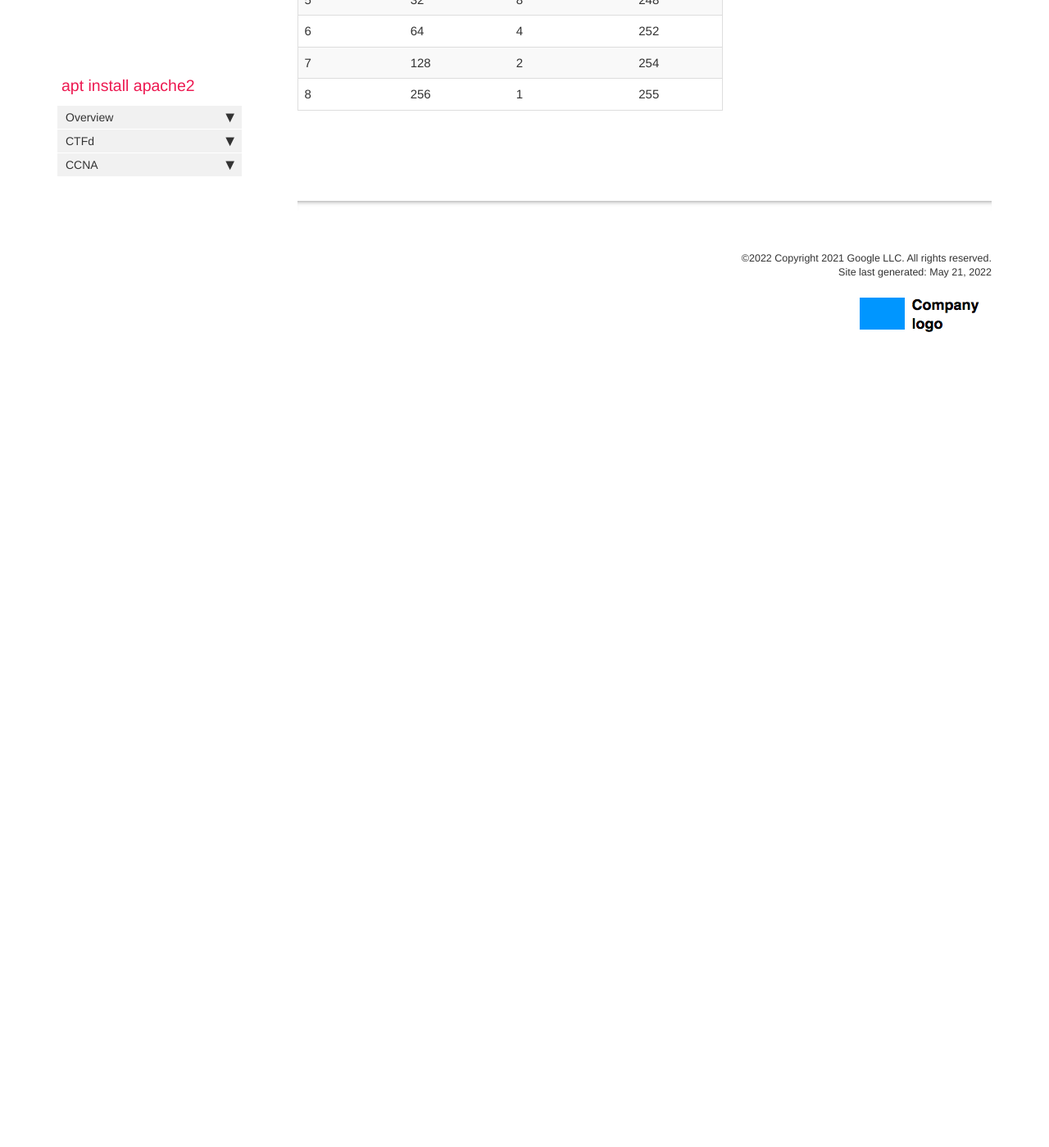
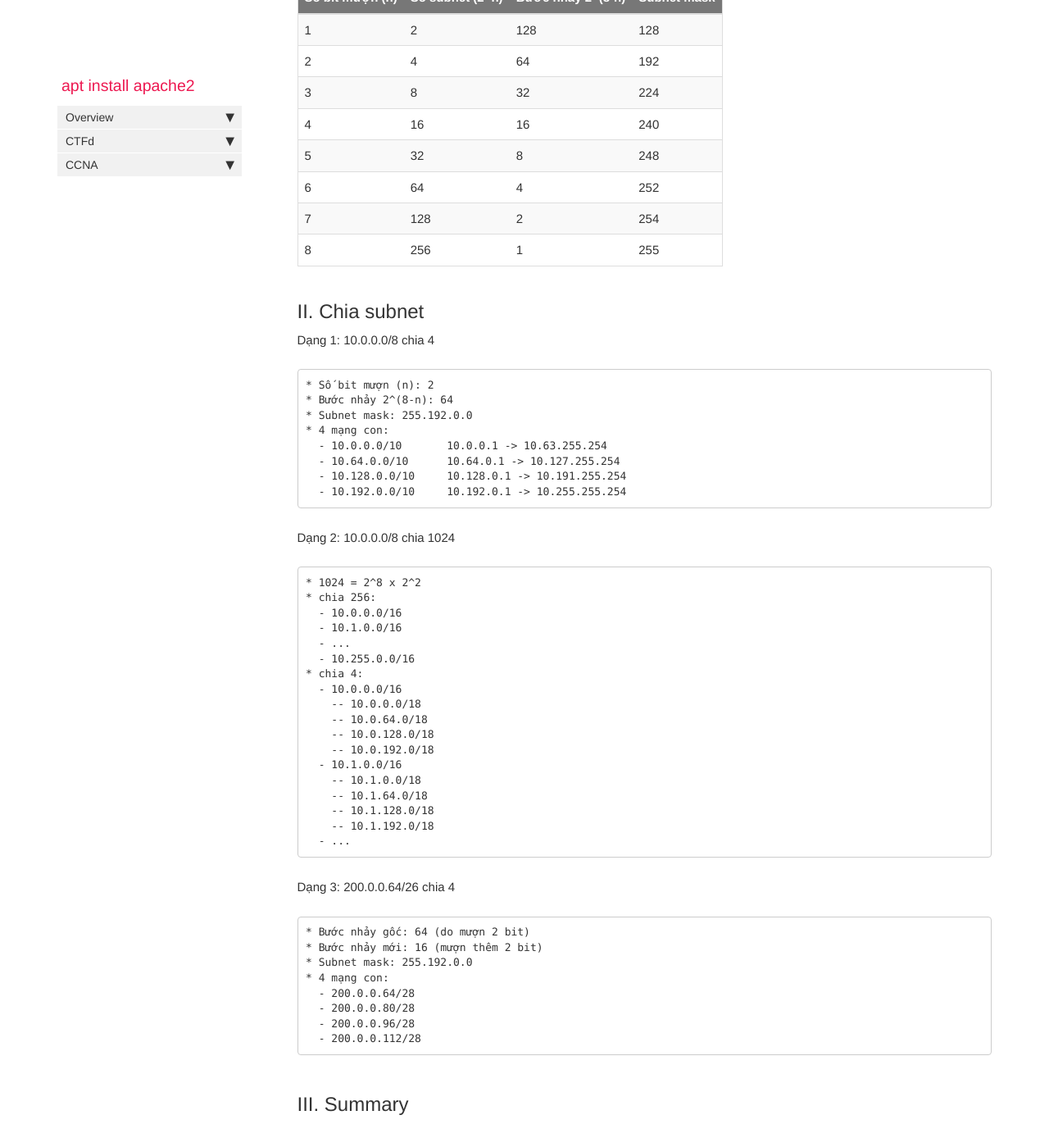
Before and after one commit to aptinstallapache2/aptinstallapache2.github.io, a Jekyll site: the page built from pages/CCNA/ipv4.md, in a window 1280 px wide and 1400 px high, scrolled down 722 px. Shown: the whole window at 82% size. Built offline with Jekyll 4.4.1, drawn with Linux system fonts in a browser that asks for light colours; comment, search, counter and statistics services are not loaded; before the commit the page ends 1203 px from its top, so only the background shows below that; some of the changed text lies outside the part shown.

Commit message:
Update ipv4.md

````diff
--- a/pages/CCNA/ipv4.md
+++ b/pages/CCNA/ipv4.md
@@ -13,8 +15,8 @@ Toàn bộ địa chỉ IP được chia thành 5 nhóm gọi là Class IP. 5 nh
 | 0------- | A | 1 - 126 | 255.0.0.0 | Unicast (IP riêng) / Broadcast (IP quảng bá) |
 | 10------ | B | 128 - 191 | 255.255.0.0 | Unicast (IP riêng) / Broadcast (IP quảng bá) |
 | 110----- | C | 192 - 223 | 255.255.255.0 | Unicast (IP riêng) / Broadcast (IP quảng bá) |
-| 1110---- | D | 224 - 239 | --- | Multicast (IP nhóm) |
-| 1111---- | E | 240 - 255 | --- | Experimental |
+| 1110---- | D | 224 - 239 |  | Multicast (IP nhóm) |
+| 1111---- | E | 240 - 255 |  | Experimental |
 
 Bảng phân hoạch IP:
 
@@ -28,3 +30,56 @@ Bảng phân hoạch IP:
 | 6 | 64 | 4 | 252 |
 | 7 | 128 | 2 | 254 |
 | 8 | 256 | 1 | 255 |
+
+## II. Chia subnet
+
+Dạng 1: 10.0.0.0/8 chia 4
+
+```
+* Số bit mượn (n): 2
+* Bước nhảy 2^(8-n): 64
+* Subnet mask: 255.192.0.0
+* 4 mạng con:
+  - 10.0.0.0/10       10.0.0.1 -> 10.63.255.254
+  - 10.64.0.0/10      10.64.0.1 -> 10.127.255.254
+  - 10.128.0.0/10     10.128.0.1 -> 10.191.255.254
+  - 10.192.0.0/10     10.192.0.1 -> 10.255.255.254
+```
+
+Dạng 2: 10.0.0.0/8 chia 1024
+
+```
+* 1024 = 2^8 x 2^2
+* chia 256:
+  - 10.0.0.0/16
+  - 10.1.0.0/16
+  - ...
+  - 10.255.0.0/16
+* chia 4:
+  - 10.0.0.0/16
+    -- 10.0.0.0/18
+    -- 10.0.64.0/18
+    -- 10.0.128.0/18
+    -- 10.0.192.0/18
+  - 10.1.0.0/16
+    -- 10.1.0.0/18
+    -- 10.1.64.0/18
+    -- 10.1.128.0/18
+    -- 10.1.192.0/18
+  - ...
+```
+
+Dạng 3: 200.0.0.64/26 chia 4
+
+```
+* Bước nhảy gốc: 64 (do mượn 2 bit)
+* Bước nhảy mới: 16 (mượn thêm 2 bit)
+* Subnet mask: 255.192.0.0
+* 4 mạng con:
+  - 200.0.0.64/28
+  - 200.0.0.80/28
+  - 200.0.0.96/28
+  - 200.0.0.112/28
+```
+
+## III. Summary
````
Also changed, not shown: other parts of pages/CCNA/ipv4.md (+2 -0 lines).
